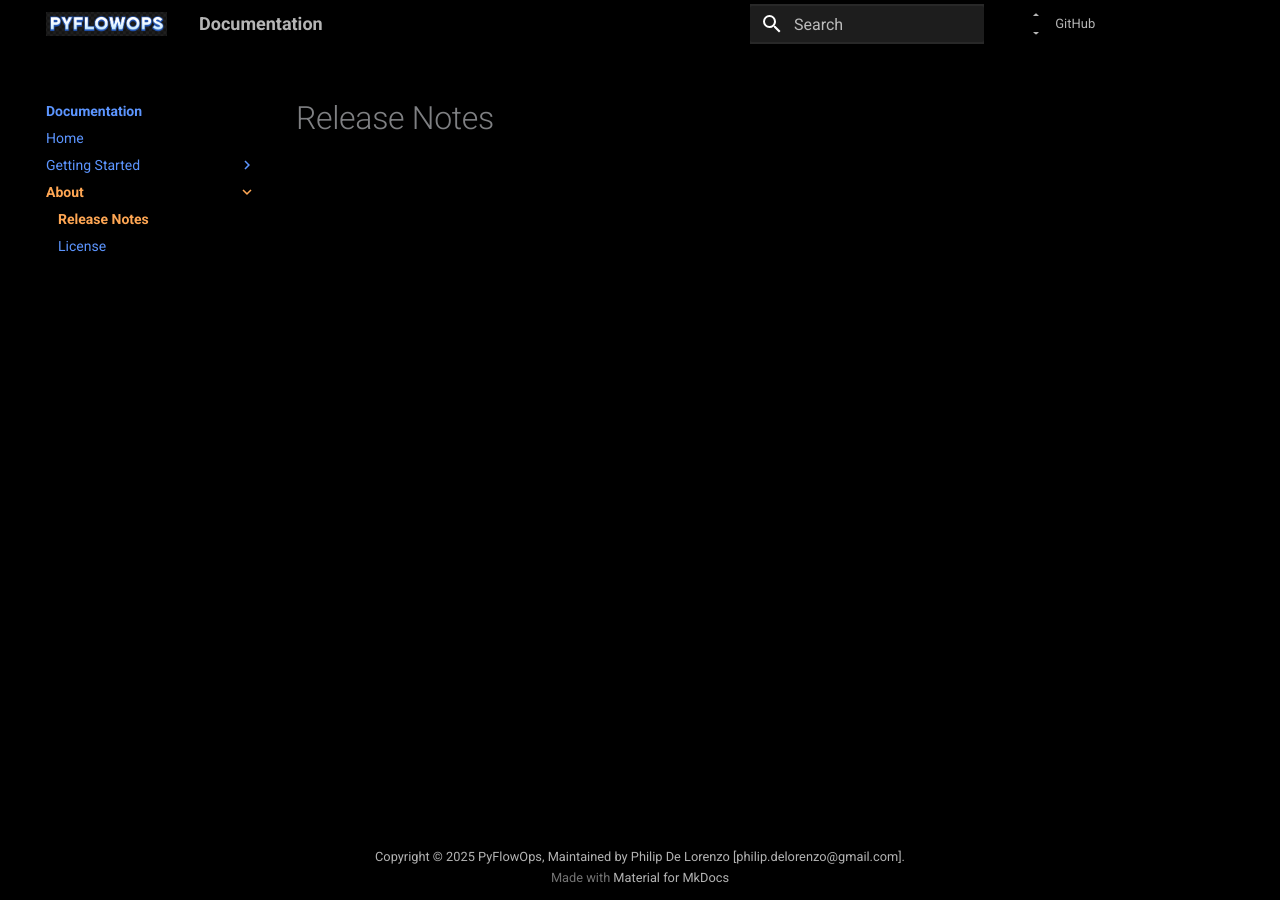
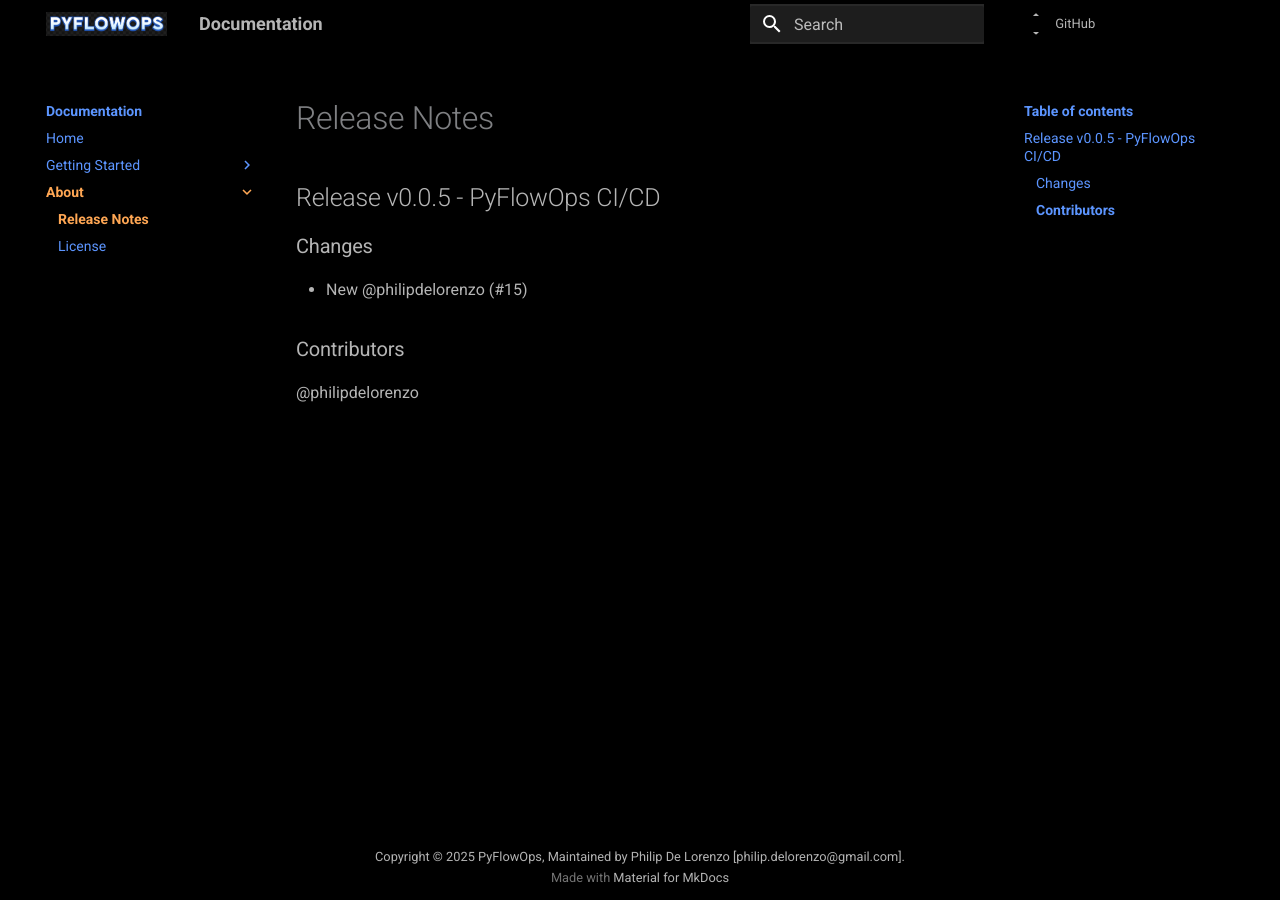
Before and after one commit to PyFlowOps/documentation, an MkDocs documentation site: the page built from docs/src/about/release-notes.md, in a window 1280 px wide. Built offline with MkDocs 1.6.1 and Material for MkDocs 9.7.7, drawn with Linux system fonts in a browser that asks for light colours.

Commit message:
chore: add changes

```diff
--- a/docs/src/about/release-notes.md
+++ b/docs/src/about/release-notes.md
@@ -1 +1,10 @@
 # Release Notes
+
+## Release v0.0.5 - PyFlowOps CI/CD
+
+### Changes
+
+- New @philipdelorenzo (#15)
+
+### Contributors
+@philipdelorenzo
```
